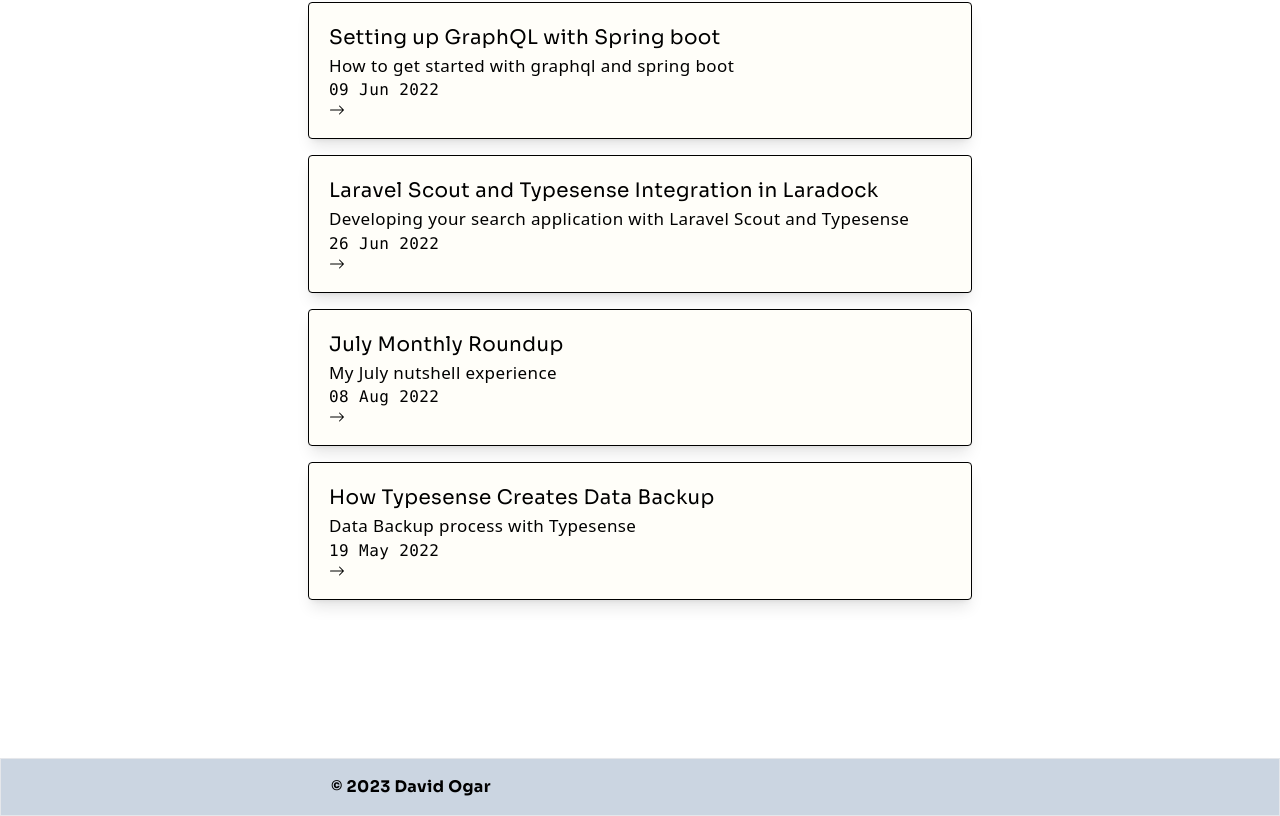
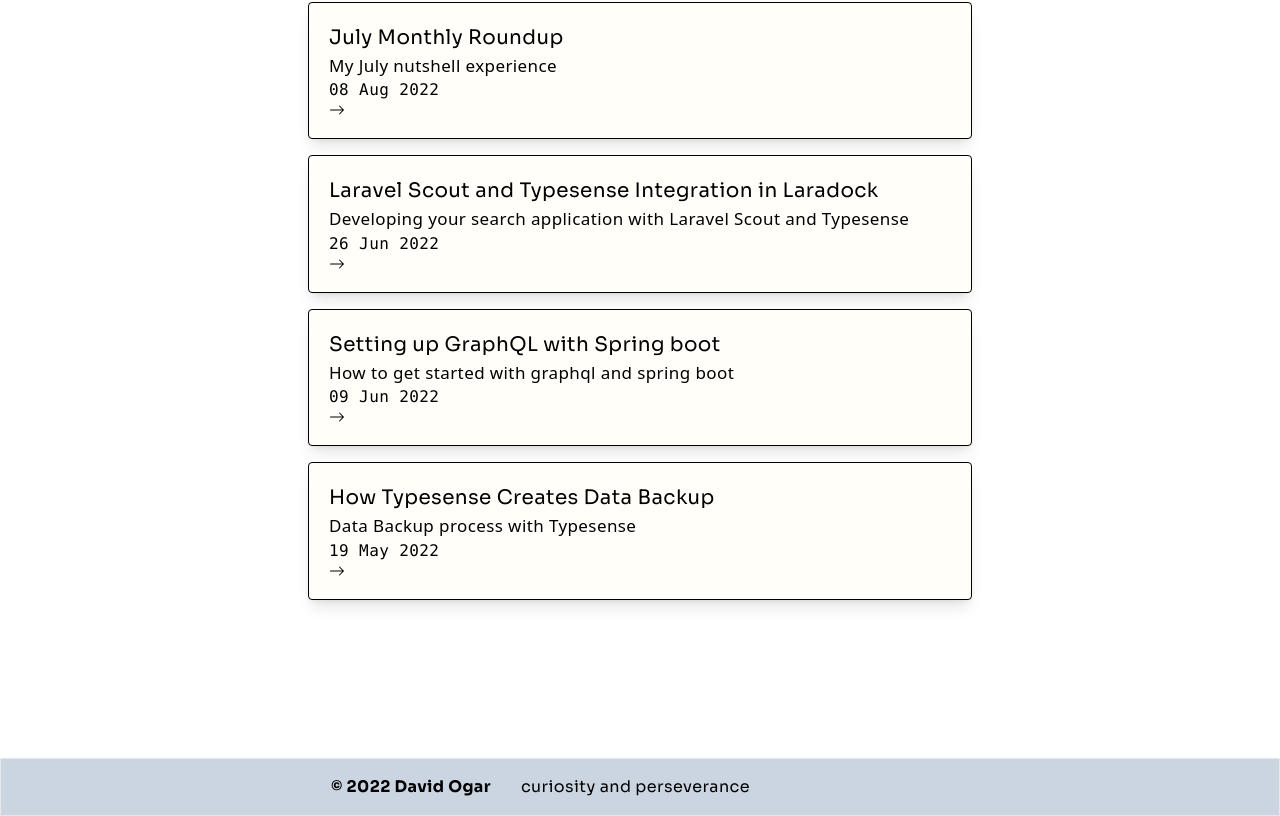
Before and after one commit to The-True-Hooha/serendipity-by-design, a Next.js app: page / in a window 1280 px wide. Shown: the part 368-1184 px from the top of the page. Built offline with nearby package versions, Linux system fonts and the light colour scheme.

Commit message:
fix: date bug and footer year

```diff
--- a/components/footer.js
+++ b/components/footer.js
@@ -1,11 +1,14 @@
-import React from 'react'
+import React from 'react';
 
-export default function Footer(){
-    return(
-        <footer className='inset-x-0 bottom-0 '>
-            <div className='lg:px-[300px] shadow-lg py-4 border bg-slate-300'>
-                <p className='font-sora font-bold px-[30px]'>&copy; 2023 David Ogar</p>
-            </div>
-        </footer>
-    )
+export default function Footer() {
+  const currentYear = new Date().getFullYear();
+
+  return (
+    <footer className='inset-x-0 bottom-0 '>
+      <div className='lg:px-[300px] shadow-lg py-4 border bg-slate-300 flex'>
+        <p className='font-sora font-bold px-[30px]'>&copy; {currentYear} David Ogar</p>
+        <p className='font-sora'>curiosity and perseverance</p>
+      </div>
+    </footer>
+  );
 }
--- a/pages/index.js
+++ b/pages/index.js
@@ -23,7 +23,7 @@
   });
 
   //sorts the post from the array to appear in order of recent dates firsts.
-  posts.sort((a,b) => a.position > b.position ? 1 : -1);
+  posts.sort((a, b) => (new Date(b.frontmatter.date) - new Date(a.frontmatter.date)));
   return {
     props: {
       posts,
```
Also changed, not shown: 1 other file (tests, documents, lock files or other folders).
